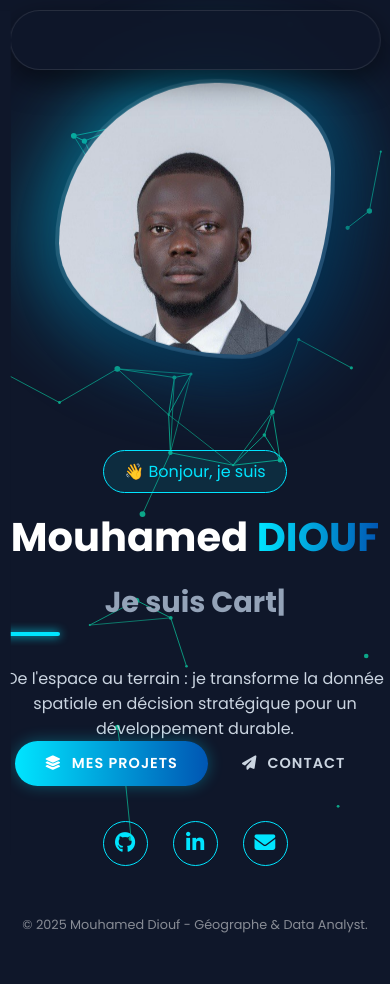
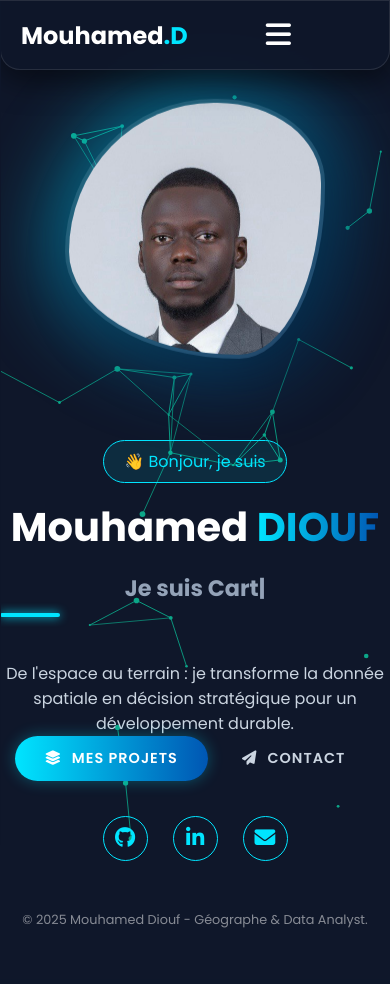
Before and after one commit to mouhameddiouf-collab/mon-portfolio, a Django app: page / in a window 390 px wide. After the commit the page ends 928 px from the top, so only its background shows below. Run offline with Django 5.2, Linux system fonts and the light colour scheme.

Commit message:
Correction mode telephone

```diff
--- a/static/css/style.css
+++ b/static/css/style.css
@@ -298,36 +298,113 @@ h2::after {
 .focus-border { position: absolute; bottom: 0; left: 0; width: 0; height: 2px; background-color: var(--primary); transition: 0.4s; }
 .input-group input:focus ~ .focus-border, .input-group textarea:focus ~ .focus-border { width: 100%; box-shadow: 0 0 10px var(--primary); }
 
-/* 16. RESPONSIVE (MOBILE FIX) */
+/* =========================================
+   MOBILE PREMIUM & RESPONSIVE
+   ========================================= */
 @media screen and (max-width: 900px) {
-    header { justify-content: space-between; padding: 0 15px; top: 10px; height: 60px; }
-    .menu-toggle { display: block; color: white; font-size: 1.5rem; cursor: pointer; }
 
+    /* 1. HEADER & MENU HAMBURGER */
+    header {
+        justify-content: space-between;
+        padding: 0 20px;
+        top: 0; /* Collé en haut sur mobile */
+        width: 100%;
+        border-radius: 0 0 20px 20px; /* Arrondi juste en bas */
+        height: 70px;
+    }
+
+    .menu-toggle {
+        display: block; /* On affiche le bouton */
+        color: white;
+        font-size: 1.8rem;
+        cursor: pointer;
+        z-index: 1001; /* Au-dessus du menu */
+        transition: 0.3s;
+    }
+
+    /* Animation du bouton quand le menu est ouvert */
+    .menu-toggle.active i::before {
+        content: "\f00d"; /* Code FontAwesome pour la croix (X) */
+        color: var(--primary);
+    }
+
+    /* LE MENU MOBILE (Plein écran effet Verre) */
     nav ul {
-        position: fixed; top: 0; left: -100%; width: 100%; height: 100vh;
-        background: #0f172a; flex-direction: column; align-items: center; justify-content: center;
-        transition: 0.4s; z-index: 900;
+        position: fixed;
+        top: 0; left: -100%; /* Caché à gauche */
+        width: 100%; height: 100vh;
+        background: rgba(15, 23, 42, 0.98); /* Fond très opaque */
+        backdrop-filter: blur(20px); /* Effet de flou intense */
+        flex-direction: column;
+        align-items: center;
+        justify-content: center;
+        gap: 40px; /* Espace entre les liens */
+        transition: 0.5s cubic-bezier(0.77, 0, 0.175, 1); /* Animation fluide "Premium" */
+        z-index: 900;
+        box-shadow: none;
     }
-    nav ul.active { left: 0; }
-    nav ul li a { font-size: 1.5rem; margin: 15px 0; }
 
-    .tech-profile-container { flex-direction: column; text-align: center; padding: 30px; margin-top: 100px; }
+    nav ul.active { left: 0; /* Le menu apparaît */ }
+
+    nav ul li a {
+        font-size: 1.8rem; /* Gros texte facile à cliquer */
+        font-weight: 700;
+        opacity: 0; /* Caché au début pour l'animation */
+        transform: translateY(20px);
+        transition: 0.5s;
+    }
+
+    /* Animation en cascade des liens quand le menu s'ouvre */
+    nav ul.active li a {
+        opacity: 1;
+        transform: translateY(0);
+    }
+
+    /* 2. PROFIL MOBILE (Ajustements Visuels) */
+    .tech-profile-container {
+        padding: 30px 20px;
+        margin-top: 100px;
+    }
     .profile-img-box { margin-bottom: 30px; width: 200px; height: 200px; }
     .about-img { width: 180px; height: 180px; }
-    .profile-info h2 { font-size: 1.8rem; }
 
-    .widgets-grid, .grid-projets, .contact-grid { grid-template-columns: 1fr; }
-    .chart-container { height: 300px; }
-    .map-card { min-height: 300px; order: 2; }
-    .form-card { order: 1; padding: 30px 20px; }
+    /* 3. HERO SECTION (Correction de ta capture) */
+    .hero-section {
+        flex-direction: column-reverse; /* Image en haut, texte en bas */
+        padding-top: 100px;
+        text-align: center;
+        justify-content: center;
+    }
 
-    .split-layout { flex-direction: column-reverse; text-align: center; }
-    .hero-image-container { width: 280px; height: 280px; margin: 0 auto 40px; margin-right: auto; }
-    .hero-title { font-size: 2.5rem; }
+    .hero-image-container {
+        width: 260px; height: 260px;
+        margin: 0 auto 30px auto;
+    }
 
-    /* FIX MOBILE : ON CENTRE LES BOUTONS ET LES ICÔNES */
-    .cta-buttons, .social-icons-hero { justify-content: center !important; }
+    .hero-text {
+        width: 100%;
+        padding: 0 10px;
+    }
 
+    /* Ajustement des tailles de police pour mobile */
+    .hero-title {
+        font-size: 2.5rem; /* Plus petit pour ne pas casser la ligne */
+        line-height: 1.2;
+    }
+
+    .hero-subtitle {
+        font-size: 1.4rem;
+        margin-bottom: 30px;
+        min-height: 60px; /* Évite que ça saute quand le texte change */
+    }
+
+    /* Boutons et Icônes centrés */
+    .cta-buttons, .social-icons-hero {
+        justify-content: center !important;
+        flex-wrap: wrap;
+    }
+
+    /* Cacher le curseur magique sur mobile (gênant au toucher) */
     .cursor-dot, .cursor-outline { display: none; }
 }
 
--- a/static/js/main.js
+++ b/static/js/main.js
@@ -270,3 +270,38 @@ interactiveElements.forEach(el => {
     el.addEventListener('mouseenter', () => document.body.classList.add('hovering'));
     el.addEventListener('mouseleave', () => document.body.classList.remove('hovering'));
 });
+
+/* =========================================
+   MENU MOBILE INTERACTIF
+   ========================================= */
+document.addEventListener('DOMContentLoaded', function() {
+    const menuToggle = document.querySelector('.menu-toggle');
+    const navMenu = document.querySelector('nav ul');
+    const navLinks = document.querySelectorAll('nav ul li a');
+
+    if (menuToggle) {
+        menuToggle.addEventListener('click', () => {
+            // Ouvre/Ferme le menu
+            navMenu.classList.toggle('active');
+            // Change l'icône (ajoute la classe active au bouton aussi)
+            menuToggle.classList.toggle('active');
+
+            // Animation en cascade des liens (Effet Whaou)
+            navLinks.forEach((link, index) => {
+                if (link.style.animation) {
+                    link.style.animation = '';
+                } else {
+                    link.style.animation = `navLinkFade 0.5s ease forwards ${index / 7 + 0.3}s`;
+                }
+            });
+        });
+    }
+
+    // Fermer le menu quand on clique sur un lien
+    navLinks.forEach(link => {
+        link.addEventListener('click', () => {
+            navMenu.classList.remove('active');
+            menuToggle.classList.remove('active');
+        });
+    });
+});
--- a/templates/base.html
+++ b/templates/base.html
@@ -21,6 +21,8 @@
 </head>
 
 <body class="fade-out-page">
+    <div class="cursor-dot"></div>
+<div class="cursor-outline"></div>
 
     <div id="loader-wrapper">
         <div class="loader-content">
@@ -34,10 +36,12 @@
     <canvas id="geo-canvas"></canvas>
 
     <header>
-        <div class="menu-toggle" id="mobile-menu">
-            <span class="bar"></span>
-            <span class="bar"></span>
-            <span class="bar"></span>
+    <a href="{% url 'accueil' %}" style="font-weight: 800; font-size: 1.5rem; color: white; text-decoration: none;">
+        Mouhamed<span style="color: var(--primary);">.D</span>
+    </a>
+
+    <div class="menu-toggle">
+        <i class="fas fa-bars"></i>
     </div>
 
     <nav>
@@ -51,7 +55,6 @@
             <li><a href="{% url 'contact' %}" class="{% if request.resolver_match.url_name == 'contact' %}active{% endif %}">Contacts</a></li>
         </ul>
     </nav>
-
 </header>
 
     <main>
```
Lines whose indentation alone changed are shown as unchanged.
